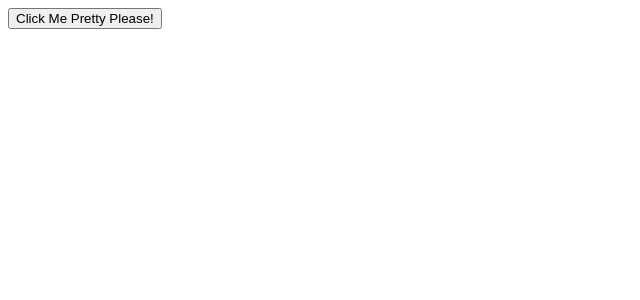
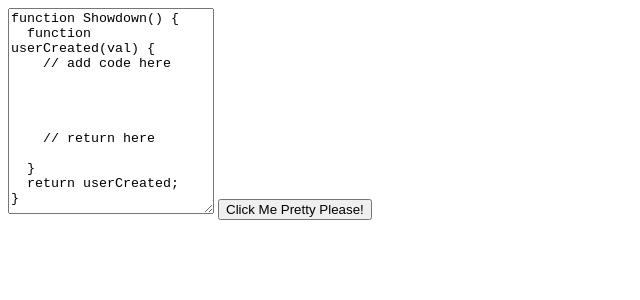
Before and after one commit to Wunderpuss/Photogenicus, a React app: page / in a window 1280 px wide. Shown: the top 300 px of the page, without its empty margins (0-640 px from the left). Built offline with nearby package versions, Linux system fonts and the light colour scheme; the HTML template or start-up script is replaced by a standard one.

Commit message:
evalTextArea

```diff
--- a/src/client/index.jsx
+++ b/src/client/index.jsx
@@ -8,16 +8,33 @@ class App extends Component {
   }
 
   handleClick() {
-    socket.emit('sayHello');
+    socket.emit('chat message', {
+      theMessage: document.getElementById('m').value
+    });
   }
 
   render() {
     return (
       <div>
-        <button className="submit" onClick={this.handleClick}>Click Me Pretty Please!</button>
+        <textarea id='m' defaultValue={ph} style={{width: '200px', height: '200px'}}/>     <button className="submit" onClick={this.handleClick}>Click Me Pretty Please!</button>
       </div>
     );
   }
 }
 
 export default App;
+
+var ph = `function Showdown() {
+  function userCreated(val) {
+    // add code here
+
+
+
+
+    // return here
+
+  }
+  return userCreated;
+}
+
+Showdown();`
```
Also changed, not shown: src/client/index.html (+10 -0 lines), src/server/index.js (+5 -4 lines), 2 other files (tests, documents, lock files or other folders).
